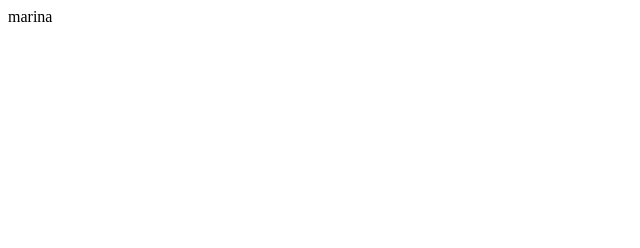
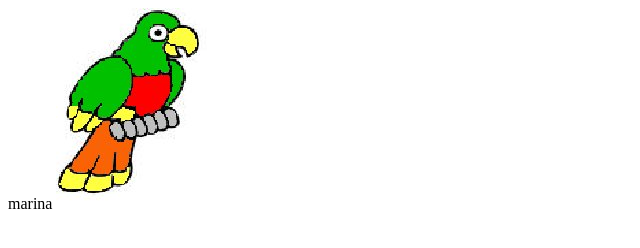
Before and after one commit to MarinaKontostoli/marinakontostoli, a plain HTML site: page index.html in a window 1280 px wide. Shown: the whole page, without its empty margins (0-640 px from the left). Drawn offline with Linux system fonts and the light colour scheme.

Commit message:
Update index.html

```diff
--- a/index.html
+++ b/index.html
@@ -1,2 +1,2 @@
 marina
-<imag src="marina.jpg">
+<img src="marina.jpg">
```
